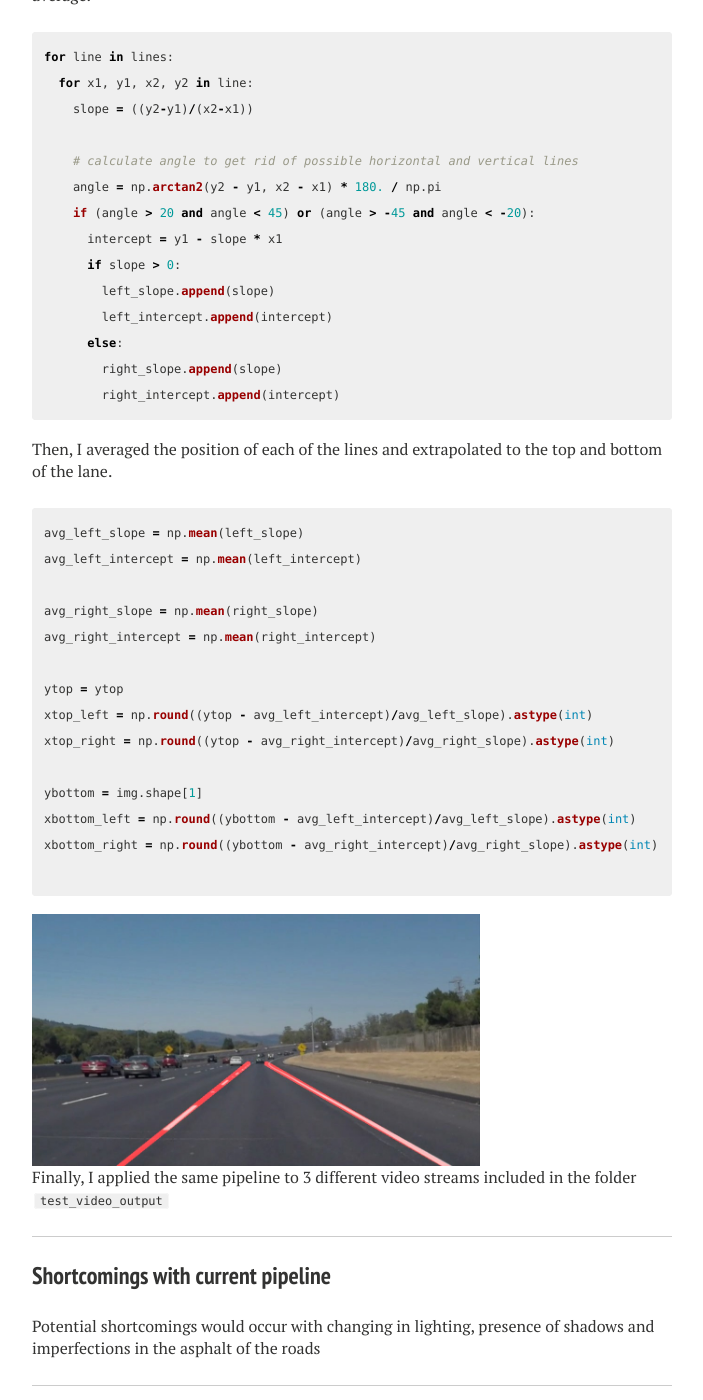
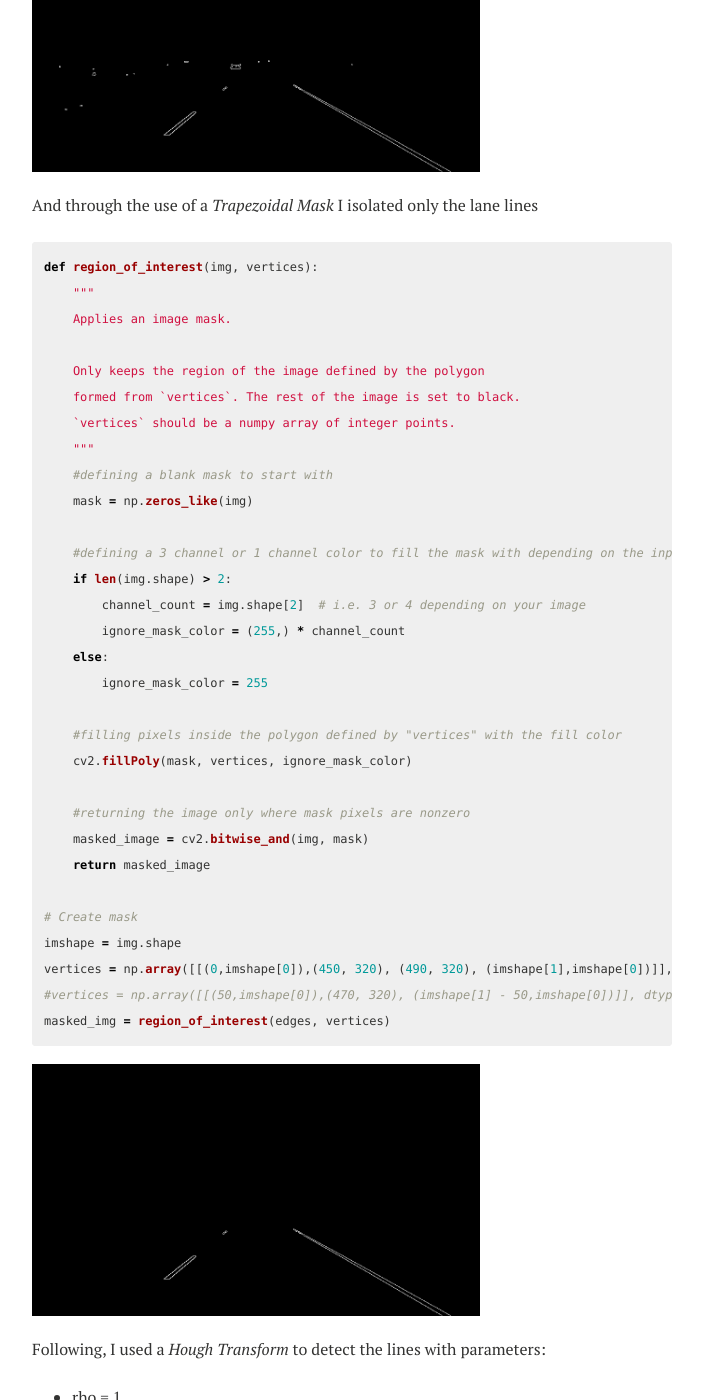
Before and after one commit to IacopomC/iacopomc.github.io, a Jekyll site: the page built from _projects/2020-07-13-lane-finding-project.md, in a window 1280 px wide and 1400 px high, scrolled down 3330 px. Shown: the whole window, without its empty margins (288-991 px from the left). Built offline with Jekyll 4.4.1, drawn with Linux system fonts in a browser that asks for light colours; nearby versions of some CDN libraries; some of the changed text lies outside the part shown.

Commit message:
Add code snippets

````diff
--- a/_projects/2020-07-13-lane-finding-project.md
+++ b/_projects/2020-07-13-lane-finding-project.md
@@ -24,7 +24,7 @@ The project is developed using Python and OpenCv. You can download the full code
 ### Pipeline
 
 I started by reading in the test image
-<br/>
+
 ```python
 #reading in an image
 image = mpimg.imread('test_images/solidWhiteRight.jpg')
@@ -58,19 +58,97 @@ gray_img = grayscale(img)
 
 Then I applied the *Gaussian Smoothing* filter using a kernel size of 5 to get rid of noise
 
+```python
+def gaussian_blur(img, kernel_size):
+    """Applies a Gaussian Noise kernel"""
+    return cv2.GaussianBlur(img, (kernel_size, kernel_size), 0)
+
+# Apply guassian filter to smooth noise
+kernel_size = 5
+blur_gray = gaussian_blur(gray_img, kernel_size)
+```
+
 <img src="{{ site.url }}/assets/images/lane-finding-project/blur_gray.jpg" width="70%">
+
+<br/>
 
 After that, I used *Color Selection* to highlight the lane lines only
 
+```python
+def apply_threshold(image, rgb_threshold):
+    highlighted_img = np.copy(image)
+    if len(image.shape) > 2:
+        color_thresholds = ((image[:,:,0] < rgb_threshold[0]) | (image[:,:,1] < rgb_threshold[1]) | (image[:,:,2] < rgb_threshold[2]))
+        highlighted_img[color_thresholds] = [0,0,0]
+    else:
+        color_thresholds = ((image[:,:] < rgb_threshold[0]))
+        highlighted_img[color_thresholds] = 0
+    return highlighted_img
+
+pixel_threshold = 200
+rgb_threshold = [pixel_threshold]
+highlighted_img = apply_threshold(blur_gray, rgb_threshold)
+```
+
 <img src="{{ site.url }}/assets/images/lane-finding-project/highlighted_img.jpg" width="70%">
 
-The *Canny Edge Operator* with a low threshold of 50 and  high threshold of 150 helped me detect edges
+<br/>
+
+The *Canny Edge Operator* with a low threshold of 50 and a high threshold of 150 helped me detect edges
+
+```python
+def canny(img, low_threshold, high_threshold):
+    """Applies the Canny transform"""
+    return cv2.Canny(img, low_threshold, high_threshold)
+
+# Apply Canny operator to obtain edges
+low_threshold = 50
+high_threshold = 150
+edges = canny(highlighted_img, low_threshold, high_threshold)
+```
 
 <img src="{{ site.url }}/assets/images/lane-finding-project/edges.jpg" width="70%">
 
+<br/>
+
 And through the use of a *Trapezoidal Mask* I isolated only the lane lines
 
+```python
+def region_of_interest(img, vertices):
+    """
+    Applies an image mask.
+
+    Only keeps the region of the image defined by the polygon
+    formed from `vertices`. The rest of the image is set to black.
+    `vertices` should be a numpy array of integer points.
+    """
+    #defining a blank mask to start with
+    mask = np.zeros_like(img)
+
+    #defining a 3 channel or 1 channel color to fill the mask with depending on the input image
+    if len(img.shape) > 2:
+        channel_count = img.shape[2]  # i.e. 3 or 4 depending on your image
+        ignore_mask_color = (255,) * channel_count
+    else:
+        ignore_mask_color = 255
+
+    #filling pixels inside the polygon defined by "vertices" with the fill color
+    cv2.fillPoly(mask, vertices, ignore_mask_color)
+
+    #returning the image only where mask pixels are nonzero
+    masked_image = cv2.bitwise_and(img, mask)
+    return masked_image
+
+# Create mask
+imshape = img.shape
+vertices = np.array([[(0,imshape[0]),(450, 320), (490, 320), (imshape[1],imshape[0])]], dtype=np.int32)
+#vertices = np.array([[(50,imshape[0]),(470, 320), (imshape[1] - 50,imshape[0])]], dtype=np.int32)
+masked_img = region_of_interest(edges, vertices)
+```
+
 <img src="{{ site.url }}/assets/images/lane-finding-project/masked_img.jpg" width="70%">
+
+<br/>
 
 Following, I used a *Hough Transform* to detect the lines with parameters:
 * rho = 1
@@ -79,7 +157,25 @@ Following, I used a *Hough Transform* to detect the lines with parameters:
 * min_line_len = 40 *minimum number of pixels making up a line*
 * max_line_gap = 100 *maximum gap in pixels between connectable line segments*
 
+```python
+def hough_lines(img, ytop, rho, theta, threshold, min_line_len, max_line_gap):
+    """
+    `img` should be the output of a Canny transform.
+
+    Returns an image with hough lines drawn.
+    """
+    lines = cv2.HoughLinesP(img, rho, theta, threshold, np.array([]), minLineLength=min_line_len, maxLineGap=max_line_gap)
+    line_img = np.zeros((img.shape[0], img.shape[1], 3), dtype=np.uint8)
+    draw_lines(line_img, lines, ytop)
+    return line_img
+
+# Use Hough Transform to detect lines in the mask image
+line_image = hough_lines(masked_img, 320, rho, theta, threshold, min_line_len, max_line_gap)
+```
+
 <img src="{{ site.url }}/assets/images/lane-finding-project/line_image.jpg" width="70%">
+
+<br/>
 
 To draw a single line on the left and right lanes, I modified the *draw_lines()* function by separating line segments by their slope to decide which segments are part of the left line vs. the right line. During this process, I selected only those lines whose angle fell between 20 and 45 degrees, ignoring possible horizontal and vertical segments that could alter the average.
 
@@ -121,6 +217,8 @@ xbottom_right = np.round((ybottom - avg_right_intercept)/avg_right_slope).astype
 
 <img src="{{ site.url }}/assets/images/lane-finding-project/final_output.jpg" width="70%">
 
+<br/>
+
 Finally, I applied the same pipeline to 3 different video streams included in the folder ```test_video_output```
 
 ---
````
